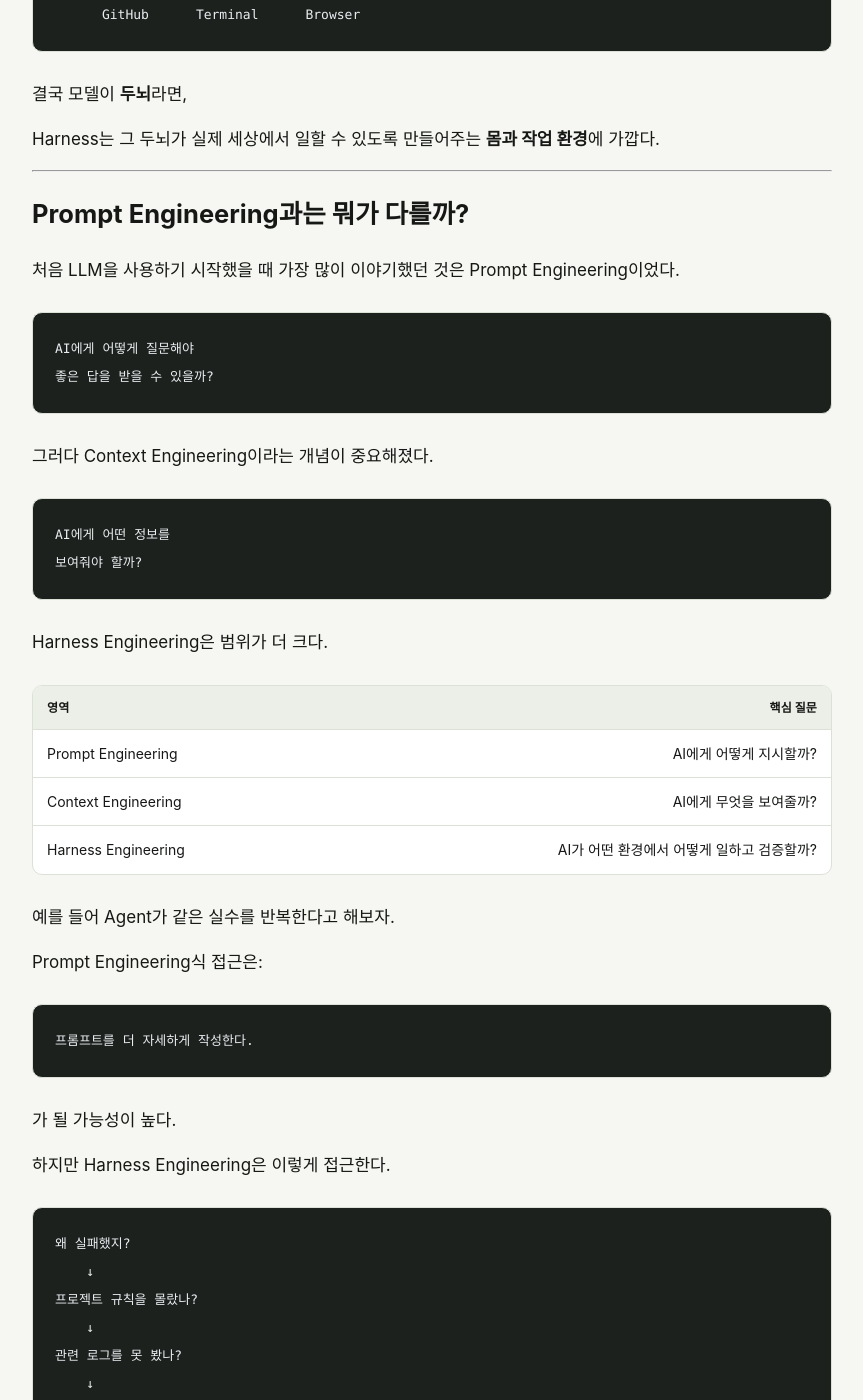
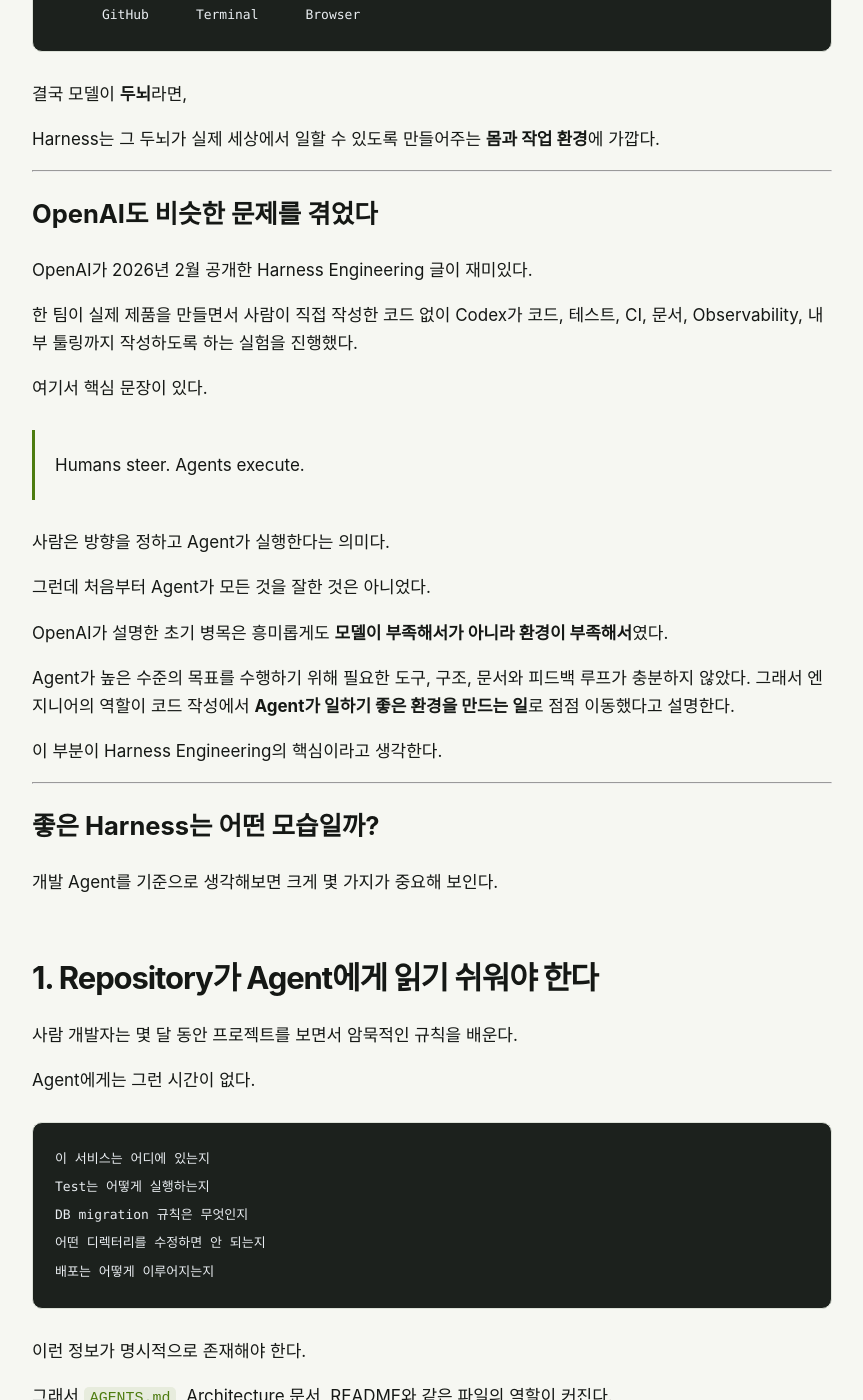
Before and after one commit to choi-jiwoong/choi-jiwoong.github.io, a Jekyll site: the page built from _posts/2026-09-08-harness-engineering-ai-agents.md, in a window 1280 px wide and 1400 px high, scrolled down 4236 px. Shown: the whole window, without its empty margins (208-1071 px from the left). Built offline with Jekyll 4.4.1, drawn with Linux system fonts in a browser that asks for light colours; some of the changed text lies outside the part shown.

Commit message:
Refocus harness engineering post

````diff
--- a/_posts/2026-09-08-harness-engineering-ai-agents.md
+++ b/_posts/2026-09-08-harness-engineering-ai-agents.md
@@ -1,6 +1,6 @@
 ---
-title: "프롬프트 엔지니어링 다음은 왜 Harness Engineering인가"
-description: "GPT-6 Astra처럼 모델이 강해질수록 중요한 것은 프롬프트보다 에이전트가 일할 환경이다. Harness Engineering이 무엇이고 왜 DevOps와 Platform Engineering의 다음 관심사가 될 수 있는지 정리해봤다."
+title: "AI Agent 시대, 왜 Harness Engineering이 중요해졌을까"
+description: "모델이 강해질수록 중요한 것은 모델 자체보다 에이전트가 일하는 환경이다. Harness Engineering이 무엇이고 왜 DevOps와 Platform Engineering의 다음 관심사가 될 수 있는지 정리해봤다."
 date: 2026-09-08 14:20:00 +0900
 categories: [AI]
 tags: [AI, Agent, HarnessEngineering, GPT6, Astra, Codex, DevOps, PlatformEngineering]
@@ -134,62 +134,6 @@
 결국 모델이 **두뇌**라면,
 
 Harness는 그 두뇌가 실제 세상에서 일할 수 있도록 만들어주는 **몸과 작업 환경**에 가깝다.
-
----
-
-# Prompt Engineering과는 뭐가 다를까?
-
-처음 LLM을 사용하기 시작했을 때 가장 많이 이야기했던 것은 Prompt Engineering이었다.
-
-```text
-AI에게 어떻게 질문해야
-좋은 답을 받을 수 있을까?
-```
-
-그러다 Context Engineering이라는 개념이 중요해졌다.
-
-```text
-AI에게 어떤 정보를
-보여줘야 할까?
-```
-
-Harness Engineering은 범위가 더 크다.
-
-| 영역 | 핵심 질문 |
-|---|---|
-| Prompt Engineering | AI에게 어떻게 지시할까? |
-| Context Engineering | AI에게 무엇을 보여줄까? |
-| Harness Engineering | AI가 어떤 환경에서 어떻게 일하고 검증할까? |
-
-예를 들어 Agent가 같은 실수를 반복한다고 해보자.
-
-Prompt Engineering식 접근은:
-
-```text
-프롬프트를 더 자세하게 작성한다.
-```
-
-가 될 가능성이 높다.
-
-하지만 Harness Engineering은 이렇게 접근한다.
-
-```text
-왜 실패했지?
-    ↓
-프로젝트 규칙을 몰랐나?
-    ↓
-관련 로그를 못 봤나?
-    ↓
-테스트가 부족했나?
-    ↓
-실패를 감지할 방법이 없었나?
-    ↓
-필요한 시스템을 추가한다.
-```
-
-중요한 차이다.
-
-**AI에게 "더 잘해"라고 요청하는 것이 아니라, AI가 잘할 수밖에 없는 환경을 만든다.**
 
 ---
 
@@ -655,7 +599,6 @@
 
 | 과거 | 앞으로 |
 |---|---|
-| 좋은 Prompt | 좋은 Environment |
 | 코드 생성 | 작업 완료 |
 | 답변 정확도 | End-to-End 성공률 |
 | 사람 중심 Tool | Agent가 사용할 수 있는 Tool |
````
Also changed, not shown: other parts of _posts/2026-09-08-harness-engineering-ai-agents.md (+2 -0 lines).
